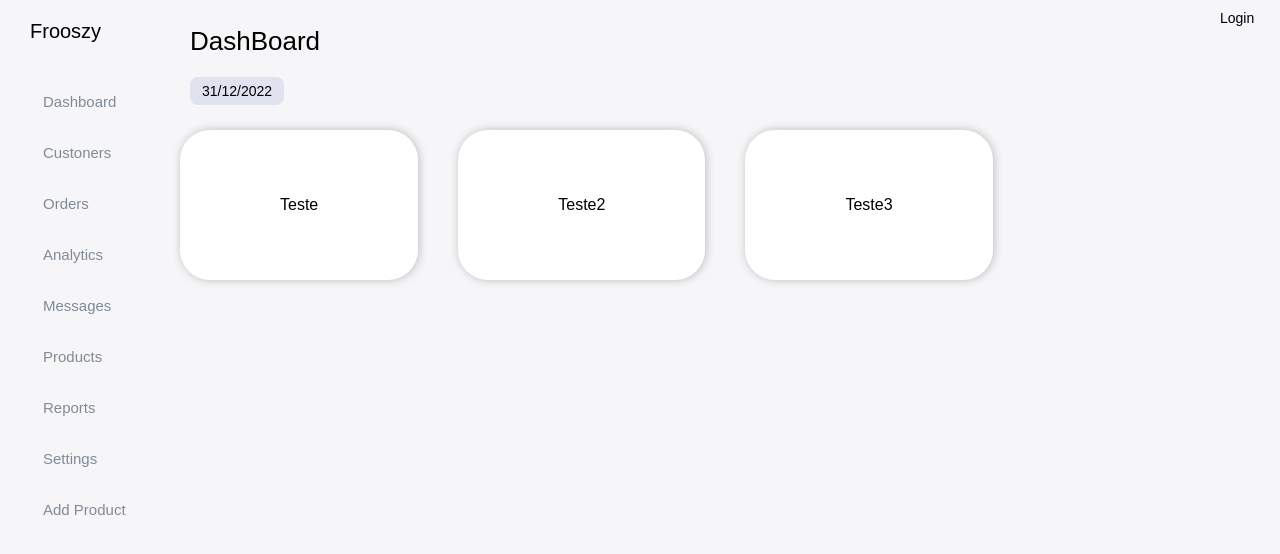
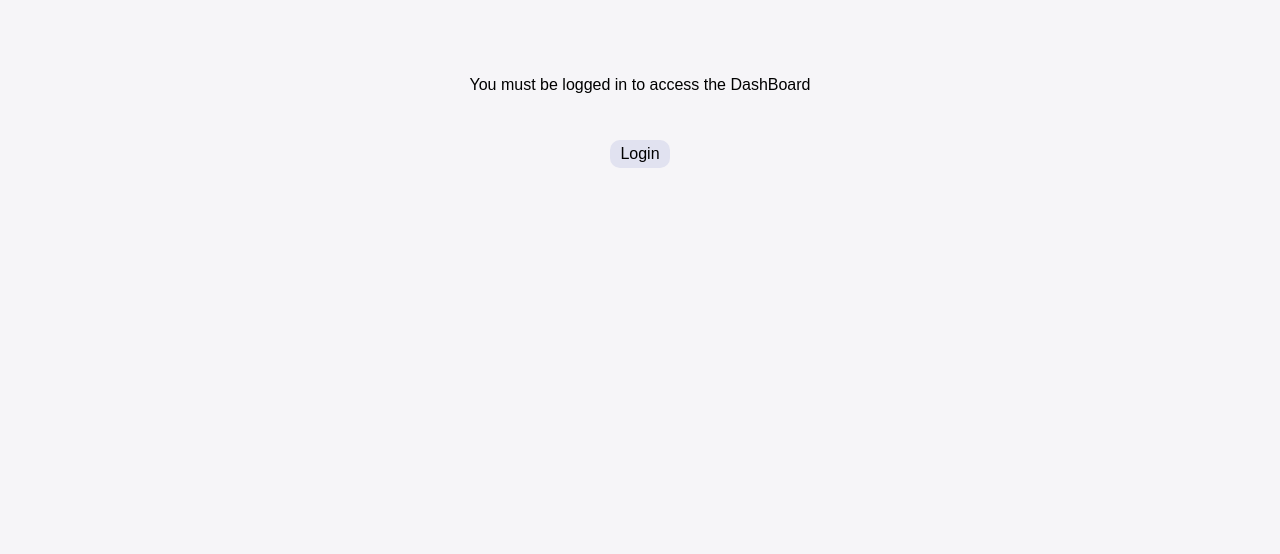
Before and after one commit to Frooszy/DashBoard-React, a Next.js app: page / in a window 1280 px wide. Shown: the top 554 px of the page. Built offline with nearby package versions, Linux system fonts and the light colour scheme; a web font is replaced by a local one.

Commit message:
Added new sysyem, but not done

```diff
--- /dev/null
+++ b/components/NotLogged/NotLogged.js
@@ -0,0 +1,19 @@
+import Link from "next/link"
+import style from './NotLogged.module.css'
+
+function NotLogged() {
+
+    return (
+
+        <div className={style.NotLogged}>
+            <p>You must be logged in to access the DashBoard</p>
+            <div className={style.Login}>
+                <Link href="/login">Login</Link>
+            </div>
+        </div>
+
+    )
+
+}
+
+export default NotLogged
--- /dev/null
+++ b/components/NotLogged/NotLogged.module.css
@@ -0,0 +1,16 @@
+.NotLogged {
+    padding-top: 60px;
+    display: flex;
+    align-items: center;
+    flex-direction: column;
+}
+
+.NotLogged p {
+    padding-bottom: 30px;
+}
+
+.Login {
+    padding: 5px 10px;
+    border-radius: 10px;
+    background-color: #e1e2f0;
+}
--- a/pages/api/users.js
+++ b/pages/api/users.js
@@ -2,7 +2,13 @@ export default function handler(req, res) {
 
     const useraccount = JSON.parse(req.body)
 
-    if (useraccount.email === "thecryzin@gmail.com" && useraccount.password === '123456') {
+    const accounts = (
+        {
+            email: 'admin@gmail.com',
+            password: 'admin'
+        })
+
+    if (useraccount.email === accounts.email && useraccount.password === accounts.password) {
         res.status(200).json({ teste: 'teste' })
     } else {
         res.status(401).json({ error: 'User or Password are incorrect' })
--- a/pages/index.js
+++ b/pages/index.js
@@ -1,23 +1,10 @@
-import SideBar from "../components/SideBar/SideBar"
-import Header from "../components/Header/Header"
-import Calendar from "../components/Header/calendar"
-import DashBoard from "../components/Dashboard/DashBoard"
-import style from '../components/IndexJsCss/Index.module.css'
+import NotLogged from "../components/NotLogged/NotLogged"
 
 export default function Home() {
   return (
 
     <div className="app">
-      <div className={style.Header}>
-        <Header />
-        <Calendar />
-      </div>
-      <div className={style.Informacoes}>
-        <DashBoard />
-      </div>
-      <div className={style.MenuLateral}>
-        <SideBar />
-      </div>
+      <NotLogged />
     </div>
 
   )
```
Also changed, not shown: pages/dashboard.js (added, +24 -0 lines), pages/login.js (+9 -2 lines).
